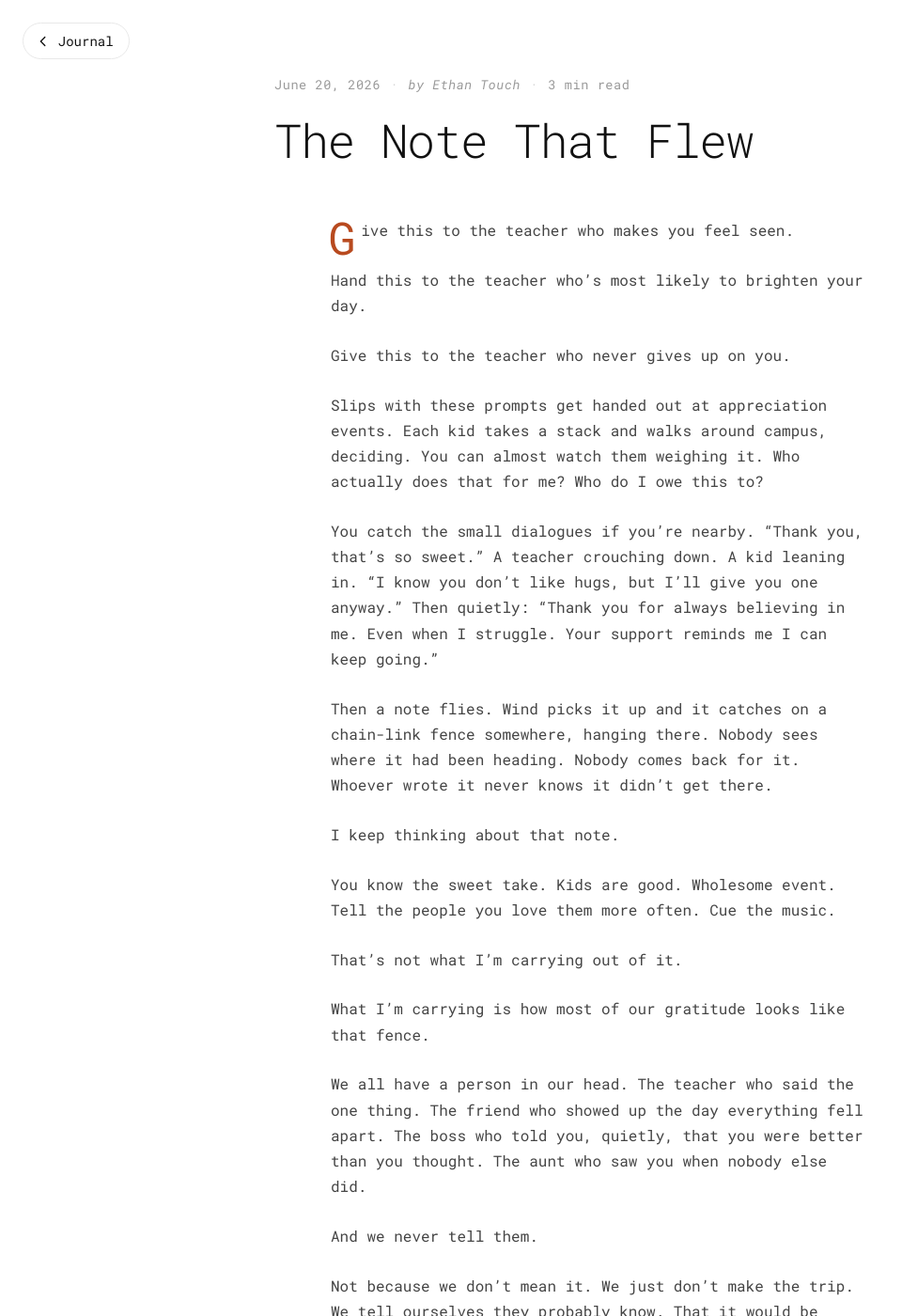
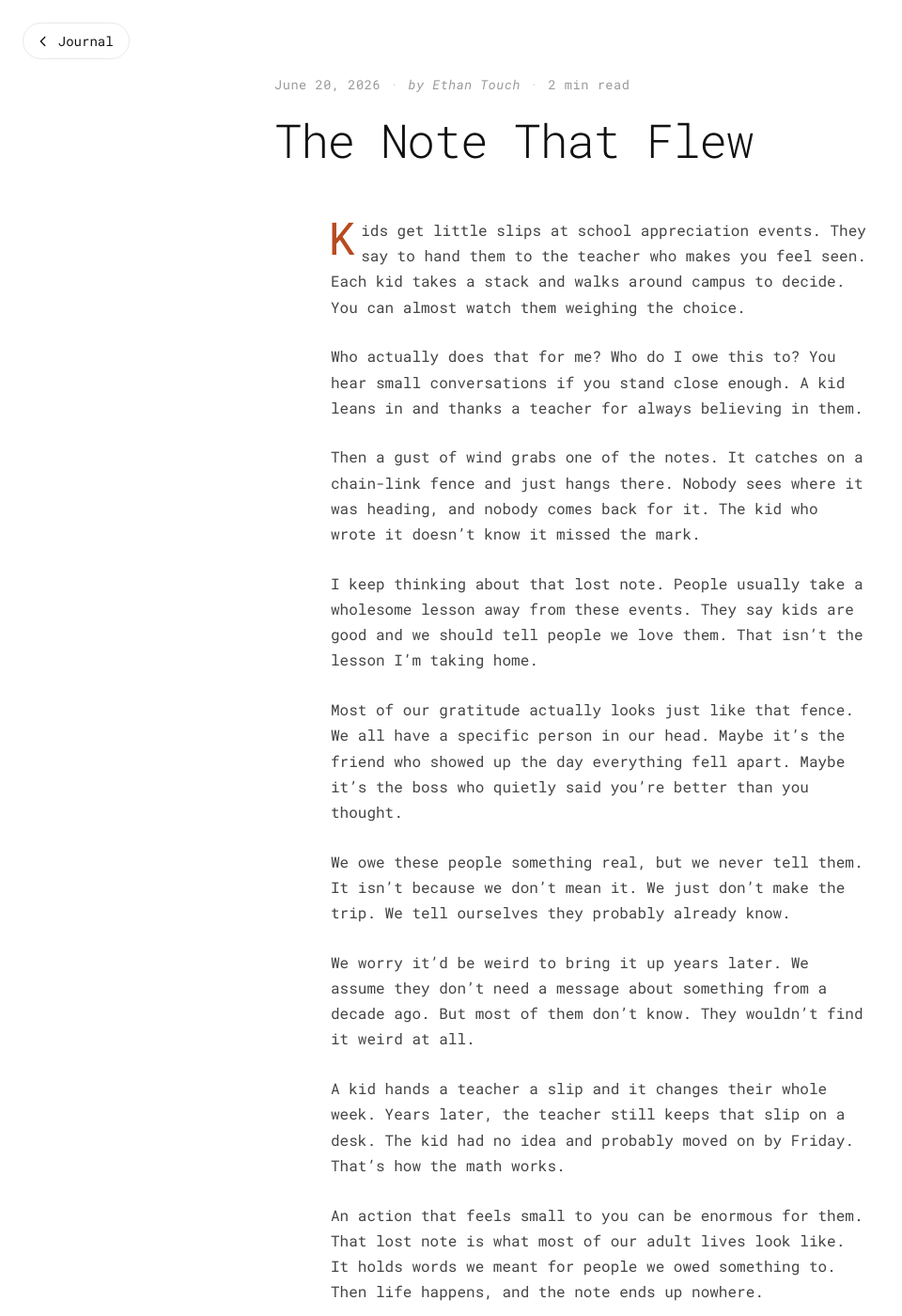
Before and after one commit to woofwallee/ethantouch.com, a Jekyll site: the page built from _posts/2026-06-20-the-note-that-flew.md, in a window 1280 px wide and 1400 px high. Shown: the whole window at 94% size, without its empty margins (0-960 px from the left). Built offline with Jekyll 4.4.1, drawn with Linux system fonts in a browser that asks for light colours; some of the changed text lies outside the part shown.

Commit message:
Journal: replace 'The Note That Flew' body with new version
Front matter and URL /journal/the-note-that-flew/ preserved.

Co-Authored-By: Claude Opus 4.8 (1M context) <noreply@anthropic.com>

```diff
--- a/_posts/2026-06-20-the-note-that-flew.md
+++ b/_posts/2026-06-20-the-note-that-flew.md
@@ -5,40 +5,22 @@ date: 2026-06-20 09:00:00 -0500
 description: "On overheard moments at a school appreciation event, the note that blew away before it reached anybody, and the people we owe gratitude to but never tell."
 ---
 
-*Give this to the teacher who makes you feel seen.*
+Kids get little slips at school appreciation events. They say to hand them to the teacher who makes you feel seen. Each kid takes a stack and walks around campus to decide. You can almost watch them weighing the choice.
 
-*Hand this to the teacher who's most likely to brighten your day.*
+Who actually does that for me? Who do I owe this to? You hear small conversations if you stand close enough. A kid leans in and thanks a teacher for always believing in them.
 
-*Give this to the teacher who never gives up on you.*
+Then a gust of wind grabs one of the notes. It catches on a chain-link fence and just hangs there. Nobody sees where it was heading, and nobody comes back for it. The kid who wrote it doesn't know it missed the mark.
 
-Slips with these prompts get handed out at appreciation events. Each kid takes a stack and walks around campus, deciding. You can almost watch them weighing it. Who actually does that for me? Who do I owe this to?
+I keep thinking about that lost note. People usually take a wholesome lesson away from these events. They say kids are good and we should tell people we love them. That isn't the lesson I'm taking home.
 
-You catch the small dialogues if you're nearby. "Thank you, that's so sweet." A teacher crouching down. A kid leaning in. "I know you don't like hugs, but I'll give you one anyway." Then quietly: "Thank you for always believing in me. Even when I struggle. Your support reminds me I can keep going."
+Most of our gratitude actually looks just like that fence. We all have a specific person in our head. Maybe it's the friend who showed up the day everything fell apart. Maybe it's the boss who quietly said you're better than you thought.
 
-Then a note flies. Wind picks it up and it catches on a chain-link fence somewhere, hanging there. Nobody sees where it had been heading. Nobody comes back for it. Whoever wrote it never knows it didn't get there.
+We owe these people something real, but we never tell them. It isn't because we don't mean it. We just don't make the trip. We tell ourselves they probably already know.
 
-I keep thinking about that note.
+We worry it'd be weird to bring it up years later. We assume they don't need a message about something from a decade ago. But most of them don't know. They wouldn't find it weird at all.
 
-You know the sweet take. Kids are good. Wholesome event. Tell the people you love them more often. Cue the music.
+A kid hands a teacher a slip and it changes their whole week. Years later, the teacher still keeps that slip on a desk. The kid had no idea and probably moved on by Friday. That's how the math works.
 
-That's not what I'm carrying out of it.
+An action that feels small to you can be enormous for them. That lost note is what most of our adult lives look like. It holds words we meant for people we owed something to. Then life happens, and the note ends up nowhere.
 
-What I'm carrying is how most of our gratitude looks like that fence.
-
-We all have a person in our head. The teacher who said the one thing. The friend who showed up the day everything fell apart. The boss who told you, quietly, that you were better than you thought. The aunt who saw you when nobody else did.
-
-And we never tell them.
-
-Not because we don't mean it. We just don't make the trip. We tell ourselves they probably know. That it would be weird to bring it up now, years later. That they've got their own life and don't need a note from us about something that happened in 2014.
-
-But they don't know. Most of them don't. And they would not find it weird. They'd find it the opposite.
-
-A kid hands a teacher a note and it changes that teacher's whole week. Years later that note is still pinned to a desk somewhere. The kid had no idea. The kid moved on by Friday.
-
-That's the math. The thing that's small for you can be enormous for them.
-
-The note that flew onto the fence is most of our adult lives. Words we meant. People we owed something to. Then weather, or distraction, or just not getting around to it, and the note ends up nowhere.
-
-You don't have to wait for the prompt.
-
-Find the person. Write the note. Hand it over.
+You don't have to wait for someone to hand you a prompt. You can just find the person. Write the note and actually hand it over.
```
